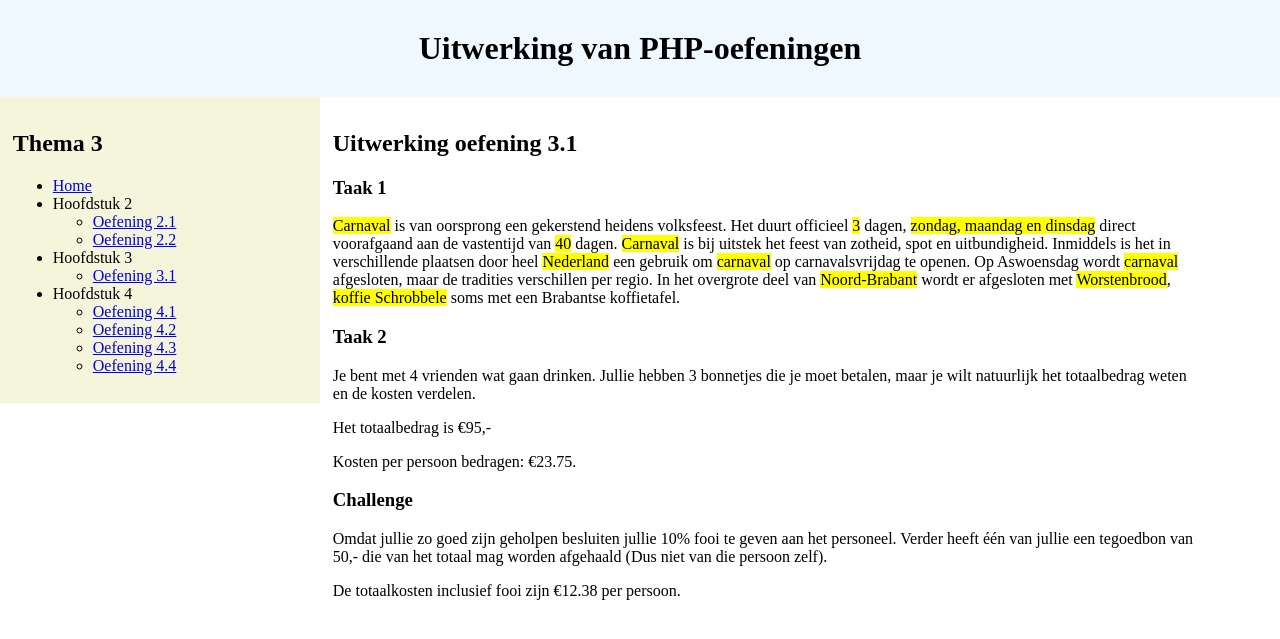
After one commit to iNF3CT0R/REALISEREN, a PHP site: page /opdracht_3_1/T3_REA_Oefening_3_1.php in a window 1280 px wide. The commit adds this page. Shown: the top 639 px of the page. Run offline with PHP 8.4, Linux system fonts and the light colour scheme.

Commit message:
full directory, opdracht 3.1

```diff
--- /dev/null
+++ b/includes/header.php
@@ -0,0 +1,23 @@
+<!DOCTYPE html>
+<html lang="nl">
+<head>
+    <title>
+        <?php
+        echo 'Oefeningen overzicht thema 3 realiseren.';
+        ?>
+    </title>
+    <meta charset="UTF-8">
+    <meta name="viewport" content="width=device-width, initial-scale=1.0">
+    <link href="../styles/style.css" rel="stylesheet">
+
+</head>
+<body>
+<header>
+    <h1>
+        <?php
+        echo 'Uitwerking van PHP-oefeningen';
+        ?>
+    </h1>
+</header>
+</body>
+</html>
--- /dev/null
+++ b/includes/nav.php
@@ -0,0 +1,52 @@
+<?php
+    $path = "/wwwroot/REA_oefeningen_T3/T3_REA_Oefeningen/";
+?>
+<aside>
+    <h2>
+        Thema 3
+    </h2>
+    <nav>
+        <ul>
+            <li>
+                <a href="<?php echo $path . "index.php"; ?>">Home</a>
+            </li>
+            <li>Hoofdstuk 2
+                <ul>
+                    <li>
+                        <a href="<?php echo $path;?>hoofdstuk2/T3_REA_Oefening_2_1.php">Oefening 2.1</a>
+                    </li>
+                    <li>
+                        <a href="<?php echo $path;?>hoofdstuk2/T3_REA_Oefening_2_2.php">Oefening 2.2</a>
+                    </li>
+                </ul>
+            </li>
+            <li>Hoofdstuk 3
+                <ul>
+                    <li>
+                        <a href="<?php echo $path;?>hoofdstuk3/T3_REA_Oefening_3_1.php">Oefening 3.1</a>
+                    </li>
+
+                </ul>
+            </li>
+            <li>Hoofdstuk 4
+                <ul>
+                    <li>
+                        <a href="<?php echo $path;?>hoofdstuk4/T3_REA_Oefening_4_1/T3_4_1_AlPacino_Result/index.php">Oefening 4.1</a>
+                    </li>
+
+                    <li>
+                        <a href="<?php echo $path;?>hoofdstuk4/T3_REA_Oefening_4_2.php">Oefening 4.2</a>
+                    </li>
+                    <li>
+                        <a href="<?php echo $path;?>hoofdstuk4/T3_REA_Oefening_4_3.php">Oefening 4.3</a>
+                    </li>
+                    <li>
+                        <a href="<?php echo $path;?>hoofdstuk4/T3_REA_Oefening_4_4/T3_4_4_frisdrankautomaat_advanced/index.php">Oefening 4.4</a>
+                    </li>
+
+
+                </ul>
+            </li>
+        </ul>
+    </nav>
+</aside>
--- /dev/null
+++ b/opdracht_3_1/T3_REA_Oefening_3_1.php
@@ -0,0 +1,50 @@
+<?php
+/**
+ * User: T.K
+ * Date: 14-2-2025
+ * File: oefening 3.1
+ */
+
+include "../includes/header.php";
+include "../includes/nav.php";
+?>
+<html>
+    <body>
+        <main id="wrapper">
+            <h2>
+                Uitwerking oefening 3.1
+            </h2>
+
+            <?php
+				$woord = array(
+					"<mark>Carnaval</mark>",
+					"<mark>carnaval</mark>",
+					"<mark>3</mark>",
+					"<mark>zondag, maandag en dinsdag</mark>",
+					"<mark>40</mark>",
+					"<mark>Nederland</mark>",
+					"<mark>Noord-Brabant</mark>",
+					"<mark>Worstenbrood</mark>,
+					<mark>koffie Schrobbele</mark>" );
+                $story = "<p>{$woord[0]} is van oorsprong een gekerstend heidens volksfeest. Het duurt officieel {$woord[2]} dagen, {$woord[3]} direct voorafgaand aan de vastentijd van {$woord[4]} dagen. {$woord[0]} is bij uitstek het feest van zotheid, spot en uitbundigheid. Inmiddels is het in verschillende plaatsen door heel {$woord[5]} een gebruik om {$woord[1]} op carnavalsvrijdag te openen. Op Aswoensdag wordt {$woord[1]} afgesloten, maar de tradities verschillen per regio. In het overgrote deel van {$woord[6]} wordt er afgesloten met {$woord[7]} soms met een Brabantse koffietafel.</p>";
+				echo '<h3>Taak 1</h3>';
+				echo "<p>{$story}</p>"
+            ?>
+            <h3>Taak 2</h3>
+            <?php
+				$bonnen = array( 20, 35, 40 );
+				$totaal = $bonnen[0] + $bonnen[1] + $bonnen[2];
+				$perpersoon = $totaal / 4;
+				echo "<p>Je bent met 4 vrienden wat gaan drinken. Jullie hebben 3 bonnetjes die je moet betalen, maar je wilt natuurlijk het totaalbedrag weten en de kosten verdelen.</p>";
+                echo "<p>Het totaalbedrag is €{$totaal},-</p>";
+                echo "<p>Kosten per persoon bedragen: €{$perpersoon}.</p>";
+            ?>
+            <h3>Challenge</h3>
+            <?php
+				$challenge = round( ($totaal - 50) * 1.1 / 4,2);
+				echo "<p>Omdat jullie zo goed zijn geholpen besluiten jullie 10% fooi te geven aan het personeel. Verder heeft één van jullie een tegoedbon van 50,- die van het totaal mag worden afgehaald (Dus niet van die persoon zelf).</p>";
+                echo "<p>De totaalkosten inclusief fooi zijn €{$challenge} per persoon.</p>";
+            ?>
+        </main>
+    </body>
+</html>
--- /dev/null
+++ b/styles/style.css
@@ -0,0 +1,34 @@
+html,
+body {
+    margin: 0;
+    padding: 0;
+}
+
+h1
+{
+    background-color: aliceblue;
+    text-align: center;
+    padding: 30px 0;
+    margin: 0;
+}
+aside
+{
+    background-color: beige;
+    float: left;
+    padding: 1%;
+    width: 23%;
+}
+aside > ul > li
+{
+    margin-bottom: 20px;
+}
+main
+{
+    float: left;
+    padding: 1%;
+    width: 68%;
+}
+span
+{
+    text-decoration: underline;
+}
```
Also changed, not shown: includes/functions.php (added, +120 -0 lines), index.php (+45 -1 lines).
